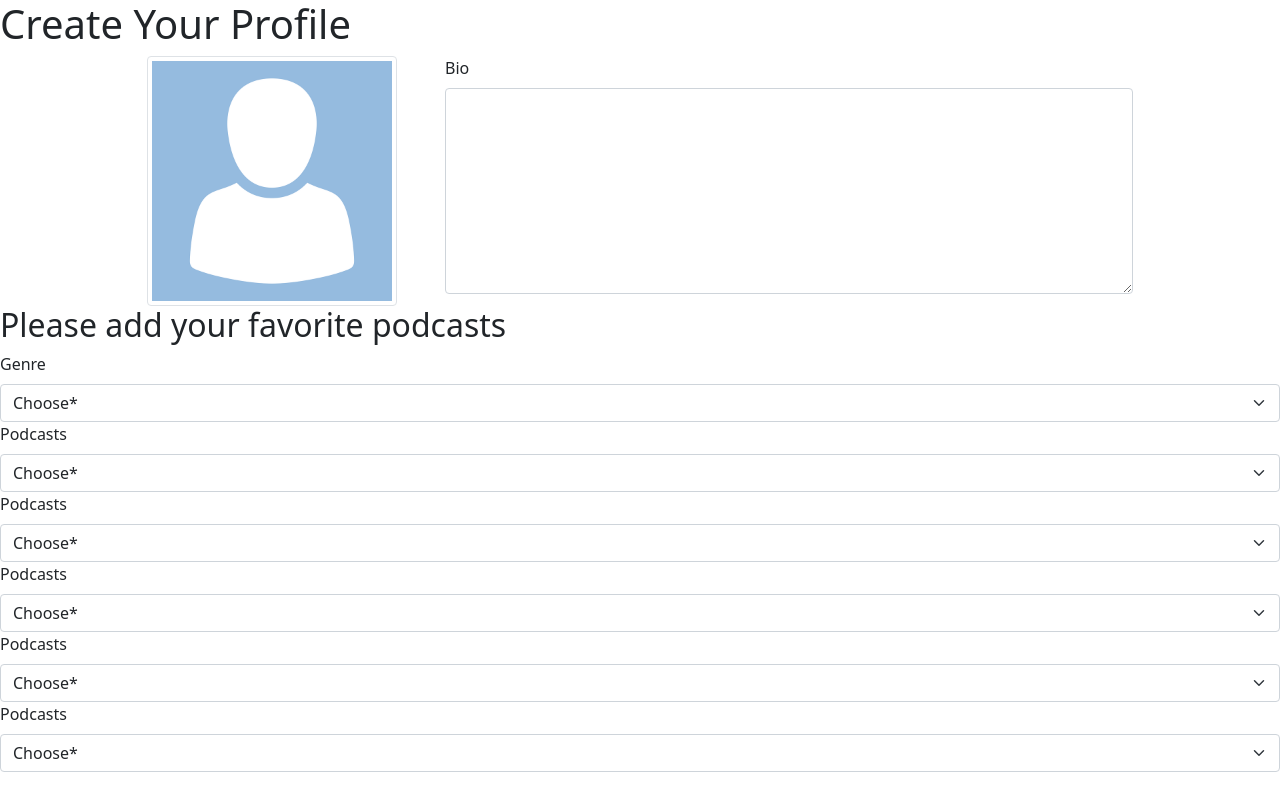
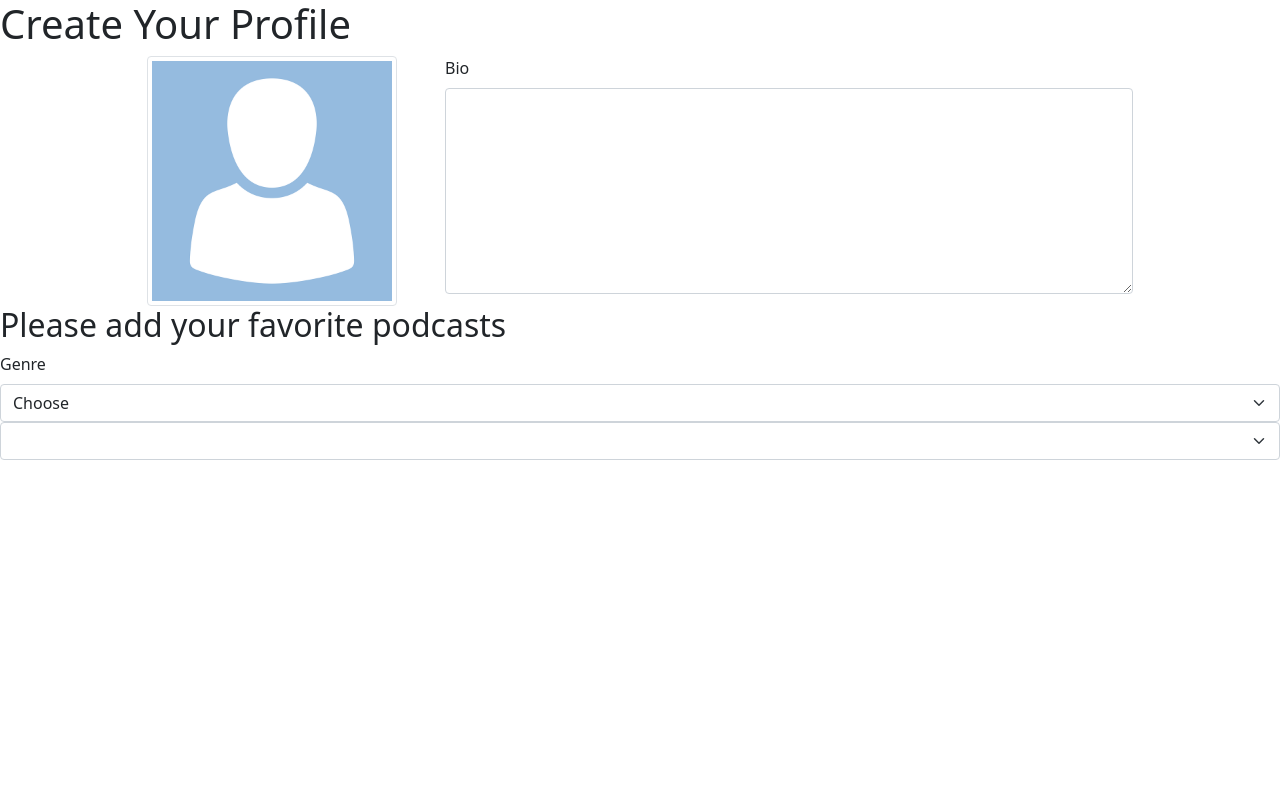
Before and after one commit to The-Octonauts/MusicTinder, a React (Create React App) app in the folder documentation/frontend/: page /create-your-profile in a window 1280 px wide. Built offline with nearby package versions, Linux system fonts and the light colour scheme.

Commit message:
added form group

```diff
--- a/documentation/frontend/src/ui/CreateYourProfile.js
+++ b/documentation/frontend/src/ui/CreateYourProfile.js
@@ -2,6 +2,65 @@ import React from "react";
 import {Col, Form, Image, Row} from "react-bootstrap";
 
 export const CreateYourProfile = () => {
+    const [selected, setSelected] = React.useState("");
+    const changeSelectOptionHandler = (event) => {
+        setSelected(event.target.value);
+    };
+    const comedy = [
+        "The Joe Rogan Experience",
+        "Banter with Sapnap and Karl Jacobs",
+        "Morbid: A True Crime Podcast",
+        "Call Her Daddy",
+        "Armchair Expert Umbrella with Dax Shepard"
+    ];
+    const news = [
+        "The Ben Shapiro Show",
+        "The Daily",
+        "NPR Up First",
+        "Breaking Points with Krystal and Saagar",
+        "Morning Wire",
+    ];
+    const trueCrime = [
+        "Bruh Issa Murder",
+        "Wine & Crime",
+        "Bear Brook",
+        "Morbid: A True Crime Podcast",
+        "A Murder in My Family",
+    ];
+    const sport = [
+        "Pardon My Take",
+        "The Bill Simmons Podcast",
+        "The Rumor",
+        "The Pat McAfee Show 2.0",
+        "The Dan le Batard Show with Stugotz",
+    ];
+    const health = [
+        "Mind Pump",
+        "Sika Strength",
+        "Ben Greenfield Fitness",
+        "The Drive with Peter Attia",
+        "The Doctors Farmacy",
+    ];
+
+    let type = null;
+    let options = null;
+
+    if (selected === "Comedy") {
+        type = comedy;
+    } else if (selected === "News"){
+        type = news;
+    } else if (selected === "True Crime") {
+        type = trueCrime;
+    }else if (selected === "Sports") {
+        type = sport;
+    } else if (selected === "Health/Fitness") {
+        type = health
+    }
+
+    if (type) {
+        options = type.map((el) => <option key={el}>{el}</option>);
+    }
+
     return(
         <>
             <h1>Create Your Profile</h1>
@@ -26,79 +85,26 @@ export const CreateYourProfile = () => {
                 <h2>Please add your favorite podcasts</h2>
                 <div>
                     <Form>
-                        <Row>
+                        <div>
                             <Form.Group>
                                 <Form.Label>Genre</Form.Label>
-                                <Form.Select defaultValue="Choose">
-                                    <option>Choose*</option>
+                                <Form.Select onChange={changeSelectOptionHandler}>
+                                    <option>Choose</option>
                                     <option>Comedy</option>
                                     <option>News</option>
                                     <option>True Crime</option>
-                                    <option>Sport</option>
+                                    <option>Sports</option>
                                     <option>Health/Fitness</option>
                                 </Form.Select>
                             </Form.Group>
-                            {/*Comedy Podcasts*/}
-                            <Form.Group>
-                                <Form.Label>Podcasts</Form.Label>
-                                <Form.Select defaultValue="Choose">
-                                    <option>Choose*</option>
-                                    <option>The Joe Rogan Experience</option>
-                                    <option>Banter with Sapnap and Karl Jacobs</option>
-                                    <option>Morbid: A True Crime Podcast</option>
-                                    <option>Call Her Daddy</option>
-                                    <option>Armchair Expert Umbrella with Dax Shepard</option>
-                                </Form.Select>
-                            </Form.Group>
-                            {/*News*/}
-                            <Form.Group>
-                                <Form.Label>Podcasts</Form.Label>
-                                <Form.Select defaultValue="Choose">
-                                    <option>Choose*</option>
-                                    <option>The Ben Shapiro Show</option>
-                                    <option>The Daily</option>
-                                    <option>NPR Up First</option>
-                                    <option>Breaking Points with Krystal and Saagar</option>
-                                    <option>Morning Wire</option>
-                                </Form.Select>
-                            </Form.Group>
-                            {/*True Crime*/}
-                            <Form.Group>
-                                <Form.Label>Podcasts</Form.Label>
-                                <Form.Select defaultValue="Choose">
-                                    <option>Choose*</option>
-                                    <option>Bruh Issa Murder</option>
-                                    <option>Wine & Crime</option>
-                                    <option>Bear Brook</option>
-                                    <option>Morbid: A True Crime Podcast</option>
-                                    <option>The Murder in My Family</option>
-                                </Form.Select>
-                            </Form.Group>
-                            {/*Sport*/}
-                            <Form.Group>
-                                <Form.Label>Podcasts</Form.Label>
-                                <Form.Select defaultValue="Choose">
-                                    <option>Choose*</option>
-                                    <option>Pardon My Take</option>
-                                    <option>The Bill Simmons Podcast</option>
-                                    <option>The Rumor</option>
-                                    <option>The Pat McAfee Show 2.0</option>
-                                    <option>The Dan Le Batard Show with Stugotz</option>
-                                </Form.Select>
-                            </Form.Group>
-                            {/*Health/Fitness*/}
-                            <Form.Group>
-                                <Form.Label>Podcasts</Form.Label>
-                                <Form.Select defaultValue="Choose">
-                                    <option>Choose*</option>
-                                    <option>Mind Pump</option>
-                                    <option>Sika Strength </option>
-                                    <option>Ben Greenfield Fitness</option>
-                                    <option>The Drive with Peter Attia</option>
-                                    <option>The Doctor’s Farmacy</option>
-                                </Form.Select>
-                            </Form.Group>
-                        </Row>
+                        </div>
+                        <div>
+                            <Form.Select>
+                                {
+                                    options
+                                }
+                            </Form.Select>
+                        </div>
                     </Form>
                 </div>
             </section>
```
